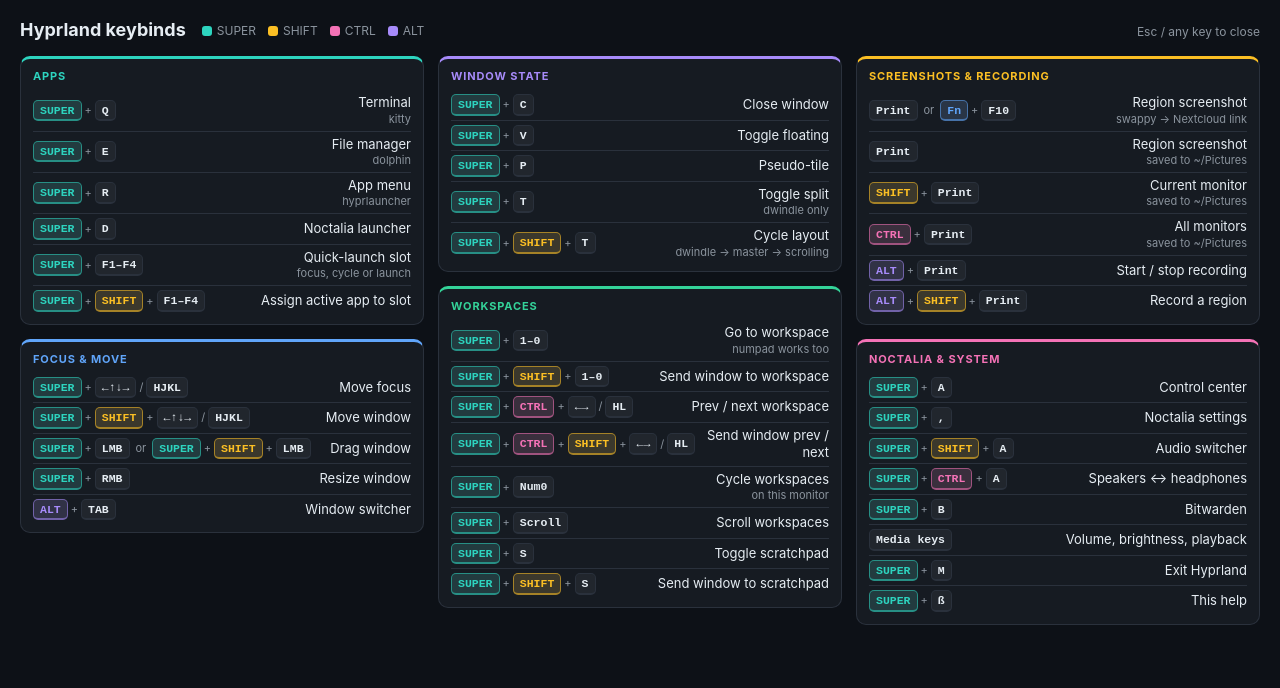
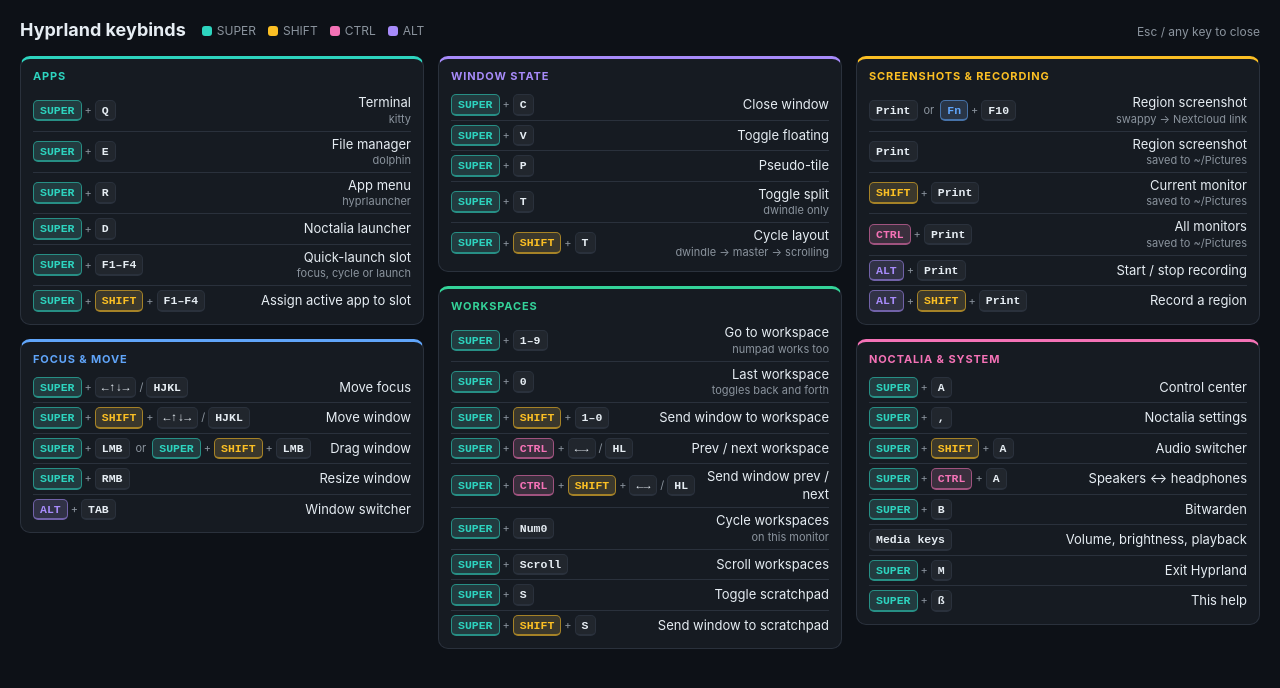
Before and after one commit to dschoerk/Hyprland-Desktop, a plain HTML site: page keybinds-help/index.html in a window 1280 px wide. Drawn offline with Linux system fonts and the light colour scheme.

Commit message:
SUPER+0 switches to the previous workspace
Co-Authored-By: Claude Opus 5.5 <noreply@anthropic.com>

```diff
--- a/keybinds-help/index.html
+++ b/keybinds-help/index.html
@@ -142,7 +142,8 @@ const GROUPS = [
     [["SUPER+SHIFT+T"], "Cycle layout", "dwindle → master → scrolling"],
   ]},
   { title: "Workspaces", accent: "#34d399", rows: [
-    [["SUPER+1–0"], "Go to workspace", "numpad works too"],
+    [["SUPER+1–9"], "Go to workspace", "numpad works too"],
+    [["SUPER+0"], "Last workspace", "toggles back and forth"],
     [["SUPER+SHIFT+1–0"], "Send window to workspace"],
     [["SUPER+CTRL+←→|HL"], "Prev / next workspace"],
     [["SUPER+CTRL+SHIFT+←→|HL"], "Send window prev / next"],
```
Also changed, not shown: 1 other file.
